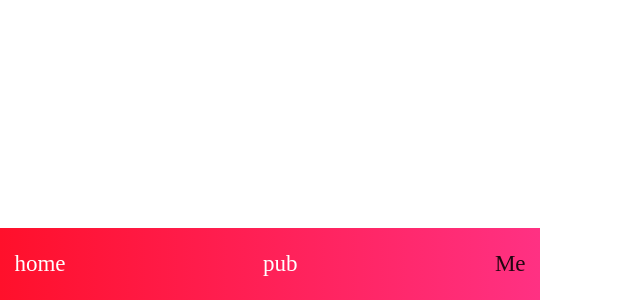
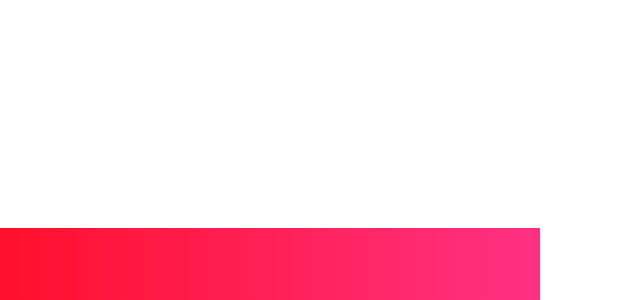
Before and after one commit to hotWater-me/video-sharing, a React app: page /message in a window 1280 px wide. Shown: the part 500-800 px from the top of the page, without its empty margins (0-640 px from the left). Built offline with nearby package versions, Linux system fonts and the light colour scheme; a small style sheet from the web is missing.

Commit message:
fea: 增加iconfont

```diff
--- a/public/index.html
+++ b/public/index.html
@@ -8,7 +8,8 @@
     <meta name="description" content="Web site created using create-react-app" />
     <link rel="apple-touch-icon" href="%PUBLIC_URL%/logo192.png" />
     <link rel="manifest" href="%PUBLIC_URL%/manifest.json" />
-    <title>明云</title>
+    <link rel="stylesheet" type="text/css" href="//at.alicdn.com/t/font_2571060_o30o5xwvz9c.css" />
+    <title>video-sharing</title>
 </head>
 
 <body>
--- a/src/common-components/footer-bar/index.less
+++ b/src/common-components/footer-bar/index.less
@@ -19,8 +19,14 @@
       line-height: 60rem;
       color: #ffffff;
       &.actived{
-        color: rgba(0,0,0,.87);
+        color:rgb(74 208 222);
+      };
+      .iconfont {
+          font-size: 60rem;
       }
+      .iconfontpub {
+        font-size: 70rem;
+       }
     }
   }
 
--- a/src/common-components/footer-bar/index.tsx
+++ b/src/common-components/footer-bar/index.tsx
@@ -27,7 +27,7 @@ export const HomeButton = withRouter((props: IHomeButtonProps) => {
       className={['home-router-button', actived ? 'actived' : ''].join(' ')}
       onClick={jump}
     >
-      home
+      <i className="iconfont icon-home" />
     </div>
   );
 });
@@ -57,7 +57,7 @@ export const PublishButton = withRouter((props: IPublishButtonProps) => {
      className={['home-router-button', actived ? 'actived' : ''].join(' ')}
      onClick={jump}
     >
-      {'pub'}
+      <i className="iconfont icon-tianjia iconfontpub" />
     </div>
   );
 });
@@ -87,7 +87,7 @@ export const MessageButton = withRouter((props: IMessageButtonProps) => {
      className={['home-router-button', actived ? 'actived' : ''].join(' ')}
      onClick={jump}
     >
-      {'Me'}
+      <i className="iconfont icon-geren" />
     </div>
   );
 });
```
Also changed, not shown: 1 other file (tests, documents, lock files or other folders). Lines whose indentation alone changed are shown as unchanged.
